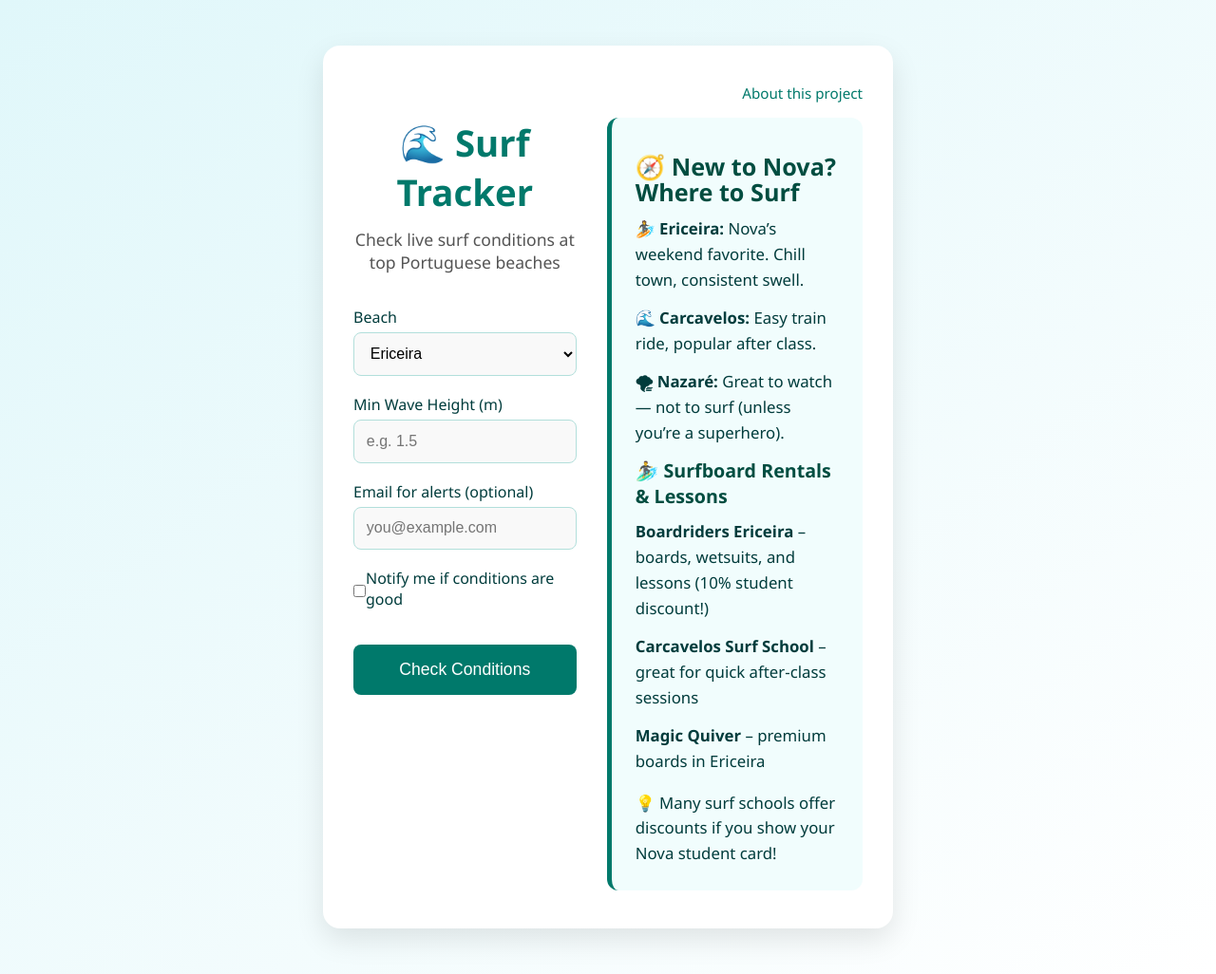
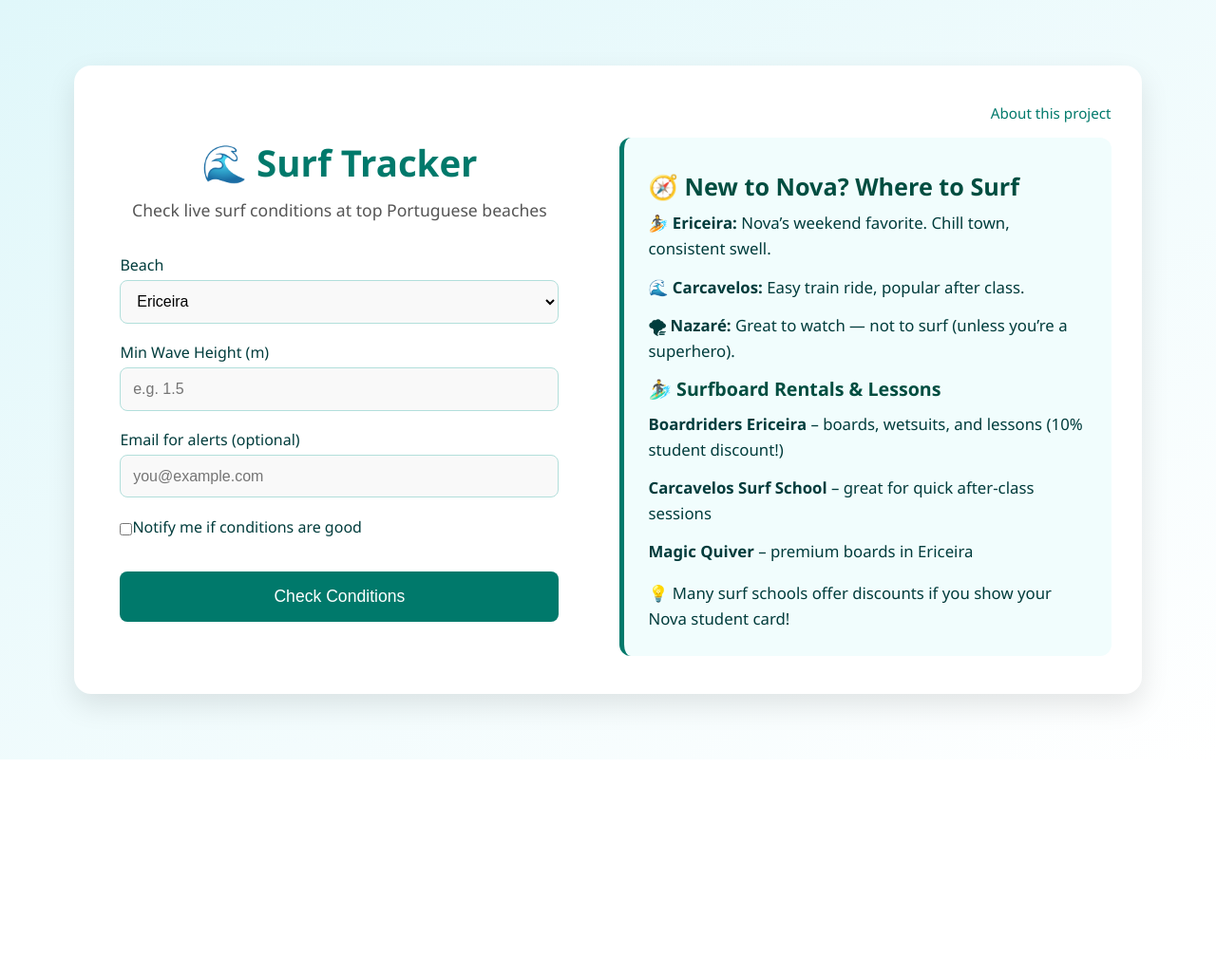
Before and after one commit to HalvorCappelenWik/surf_tracker, a Flask app: page / in a window 1280 px wide. Shown: the whole page at 95% size. After the commit the page ends 800 px from the top, so only its background shows below. Run offline with Flask 3, Linux system fonts and the light colour scheme.

Commit message:
fix width

```diff
--- a/static/style.css
+++ b/static/style.css
@@ -18,14 +18,16 @@
   }
 
   .app-container {
-    width: 100%;
-    max-width: 600px;
+    width: 90%;
+    max-width: 1200px;
+    margin: auto;
     background: #ffffff;
     padding: 2.5em 2em;
     border-radius: 18px;
     box-shadow: 0 12px 30px rgba(0, 0, 0, 0.1);
     animation: fadeIn 0.6s ease-in-out;
   }
+
 
   /* HEADER */
   h1 {
@@ -165,16 +167,16 @@
     list-style-type: none;
   }
 
-
   .two-column {
     display: flex;
     flex-direction: row;
-    gap: 2em;
+    gap: 3em;
     justify-content: space-between;
   }
 
   .left-column, .right-column {
     flex: 1;
+    padding: 0 1em;
   }
 
   .right-column {
```
